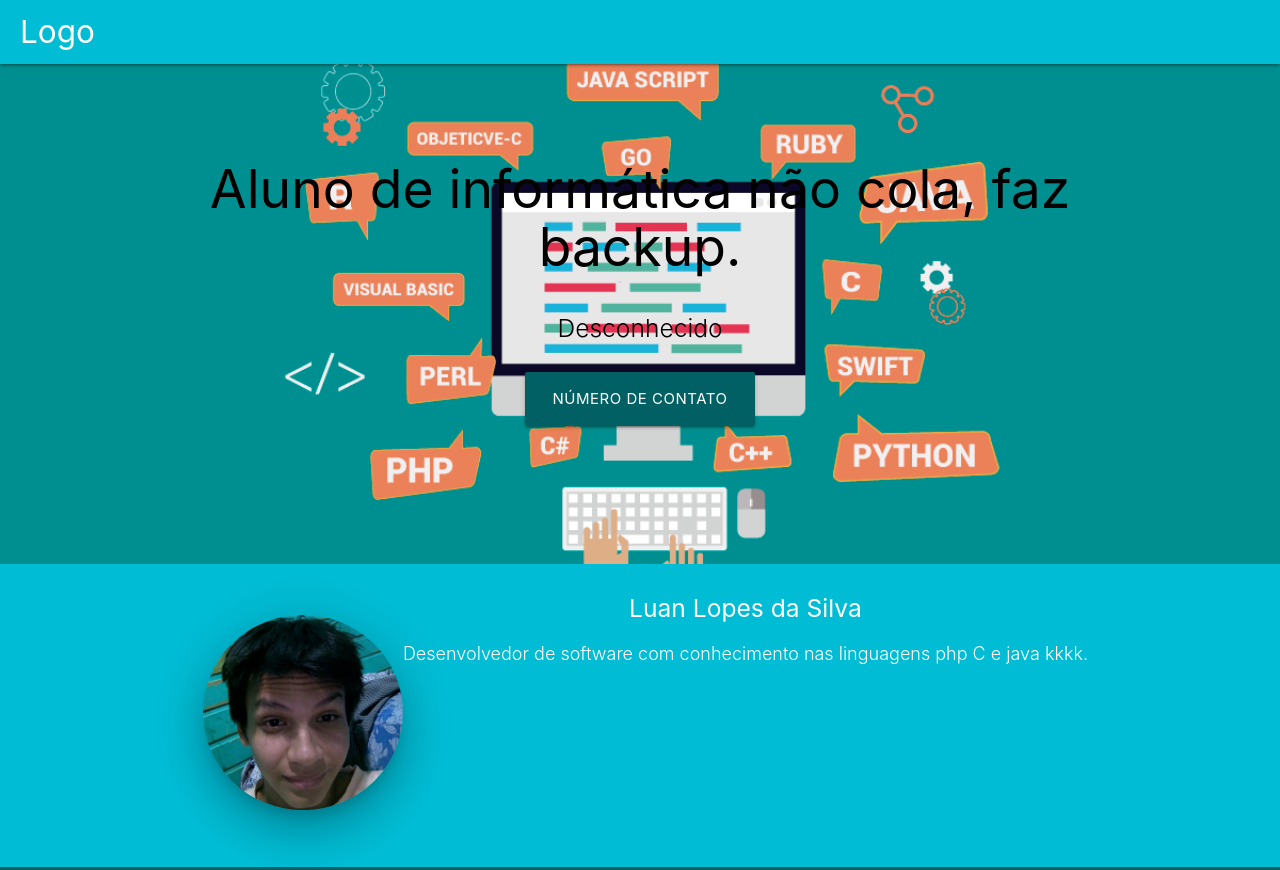
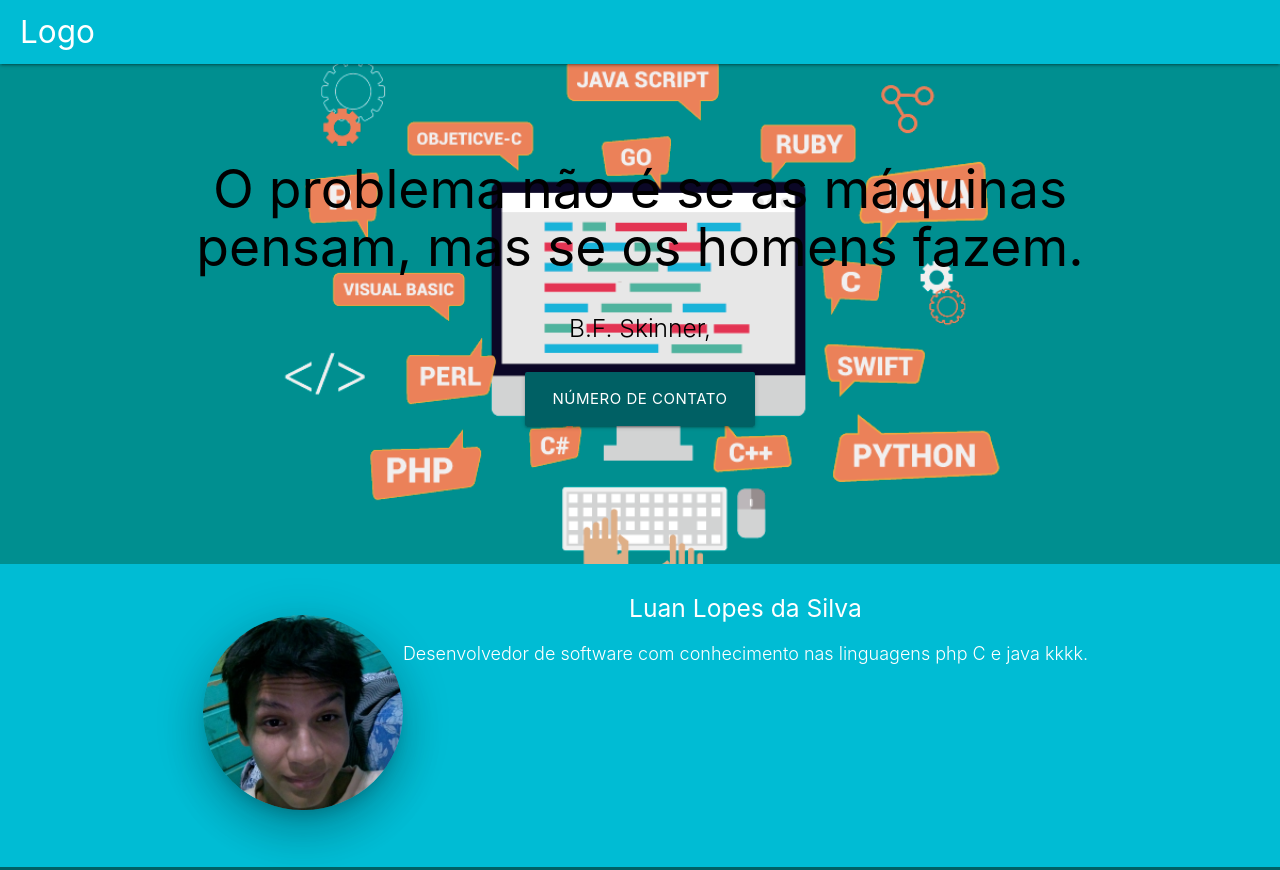
Before and after one commit to luanl/luanl.github.io, a plain HTML site: page index.html in a window 1280 px wide. Shown: the top 870 px of the page. Drawn offline with Linux system fonts and the light colour scheme.

Commit message:
Update index.html

```diff
--- a/index.html
+++ b/index.html
@@ -26,9 +26,9 @@
     <div class="section no-pad-bot">
       <div class="container">
         <br><br>
-        <h2 class="header center black-text text-lighten-2">Aluno de informática não cola, faz backup.</h2>
+        <h2 class="header center black-text text-lighten-2">O problema não é se as máquinas pensam, mas se os homens fazem.</h2>
         <div class="row center">
-          <h5 class="header col s12 light black-text">Desconhecido</h5>
+          <h5 class="header col s12 light black-text">B.F. Skinner,</h5>
         </div>
         <div class="row center">
           <a href="#contatos" class="btn-large waves-effect waves-light cyan darken-4 lighten-1">Número  de contato</a>
```
